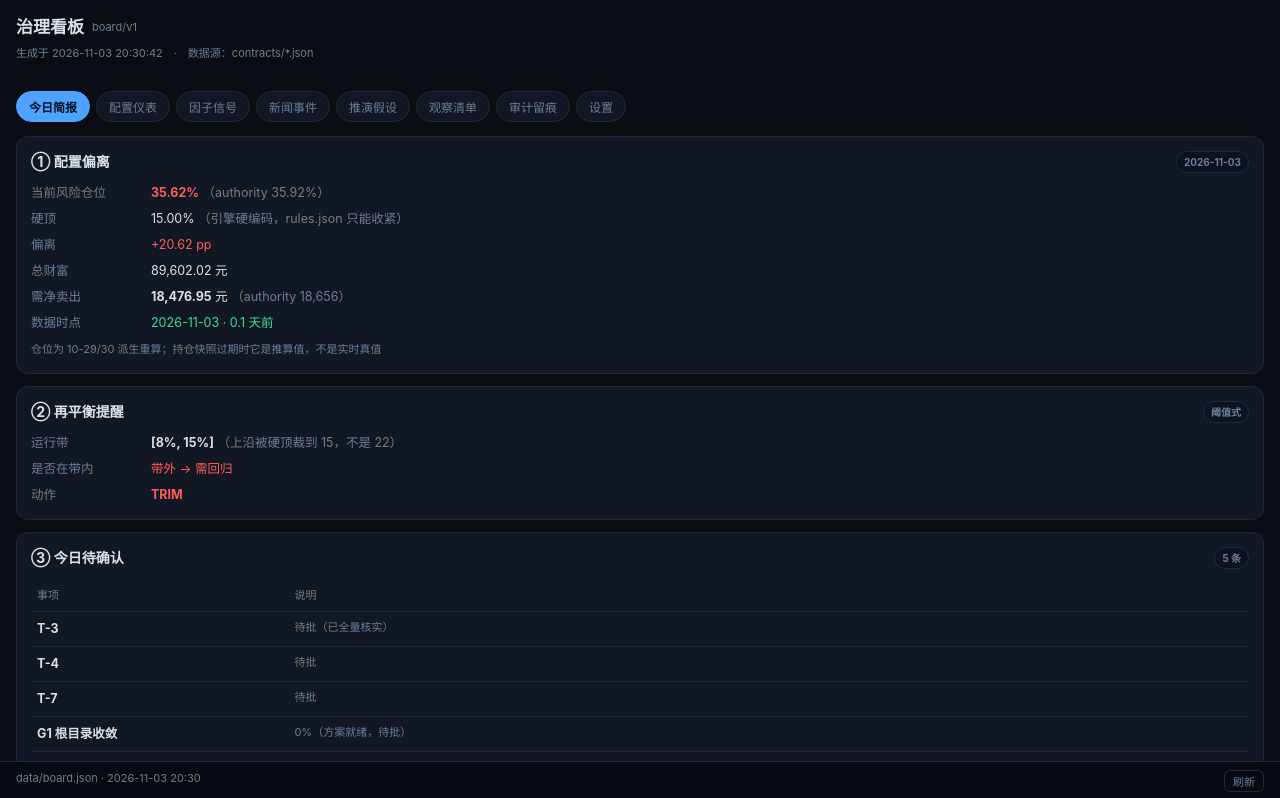
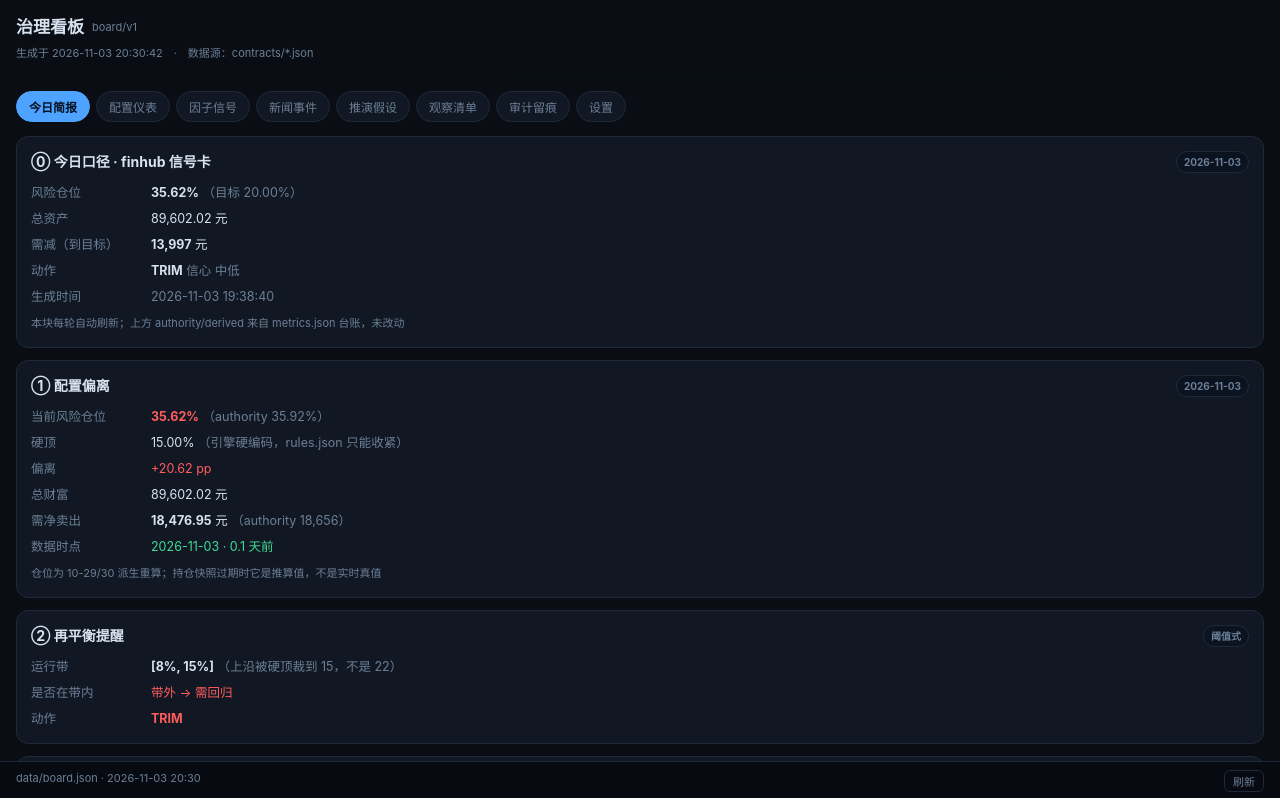
Before and after one commit to 2647805640max-lab/finhub, a plain HTML site: page board.html in a window 1280 px wide. Shown: the top 798 px of the page. Drawn offline with Linux system fonts and the light colour scheme.

Commit message:
board.html：今日简报加「⓪ 今日口径」卡（接 finhub 日频信号卡）

```diff
--- a/board.html
+++ b/board.html
@@ -201,7 +201,18 @@ function renderToday(d){
   if (!td.position) { $('#s-today').innerHTML = card('今日简报','', '<div class="err">today 段缺失</div>'); return; }
   const p = td.position, rb = td.rebalance || {};
   const dev = (p.currentPct!=null && p.hardMaxPct!=null) ? (p.currentPct - p.hardMaxPct) : null;
-  let h = card('① 配置偏离', td.date||'', '<div class="kv">'
+  let h = '';
+  if (td.live) {
+    const lv = td.live;
+    h += card('⓪ 今日口径 · finhub 信号卡', esc(lv.asOf||''), '<div class="kv">'
+      + '<div>风险仓位</div><div><b>'+pct(lv.riskPct)+'</b> <span class="dim">（目标 '+pct(lv.targetPct)+'）</span></div>'
+      + '<div>总资产</div><div>'+(lv.totalWealth==null?'—':Number(lv.totalWealth).toLocaleString('zh-CN'))+' 元</div>'
+      + '<div>需减（到目标）</div><div><b>'+(lv.reduceToTarget==null?'—':Number(lv.reduceToTarget).toLocaleString('zh-CN',{maximumFractionDigits:0}))+'</b> 元</div>'
+      + '<div>动作</div><div><b>'+esc(lv.action||'—')+'</b> <span class="dim">信心 '+esc(lv.confidence||'—')+'</span></div>'
+      + '<div>生成时间</div><div class="dim">'+esc(lv.builtAt||'—')+(lv.dataIncomplete?' · <b class="bad">数据有缺口</b>':'')+'</div></div>'
+      + '<div class="dim" style="font-size:11px;margin-top:8px">'+esc(lv.note||'')+'</div>');
+  }
+  h += card('① 配置偏离', td.date||'', '<div class="kv">'
     + '<div>当前风险仓位</div><div><b class="'+((dev!=null&&dev>0)?'bad':'ok')+'">'+pct(p.currentPct)+'</b> <span class="dim">（authority '+pct(p.authorityPct)+'）</span></div>'
     + '<div>硬顶</div><div>'+pct(p.hardMaxPct)+' <span class="dim">（引擎硬编码，rules.json 只能收紧）</span></div>'
     + '<div>偏离</div><div class="'+((dev!=null&&dev>0)?'bad':'ok')+'">'+(dev==null?'—':((dev>0?'+':'')+dev.toFixed(2)+' pp'))+'</div>'
```
